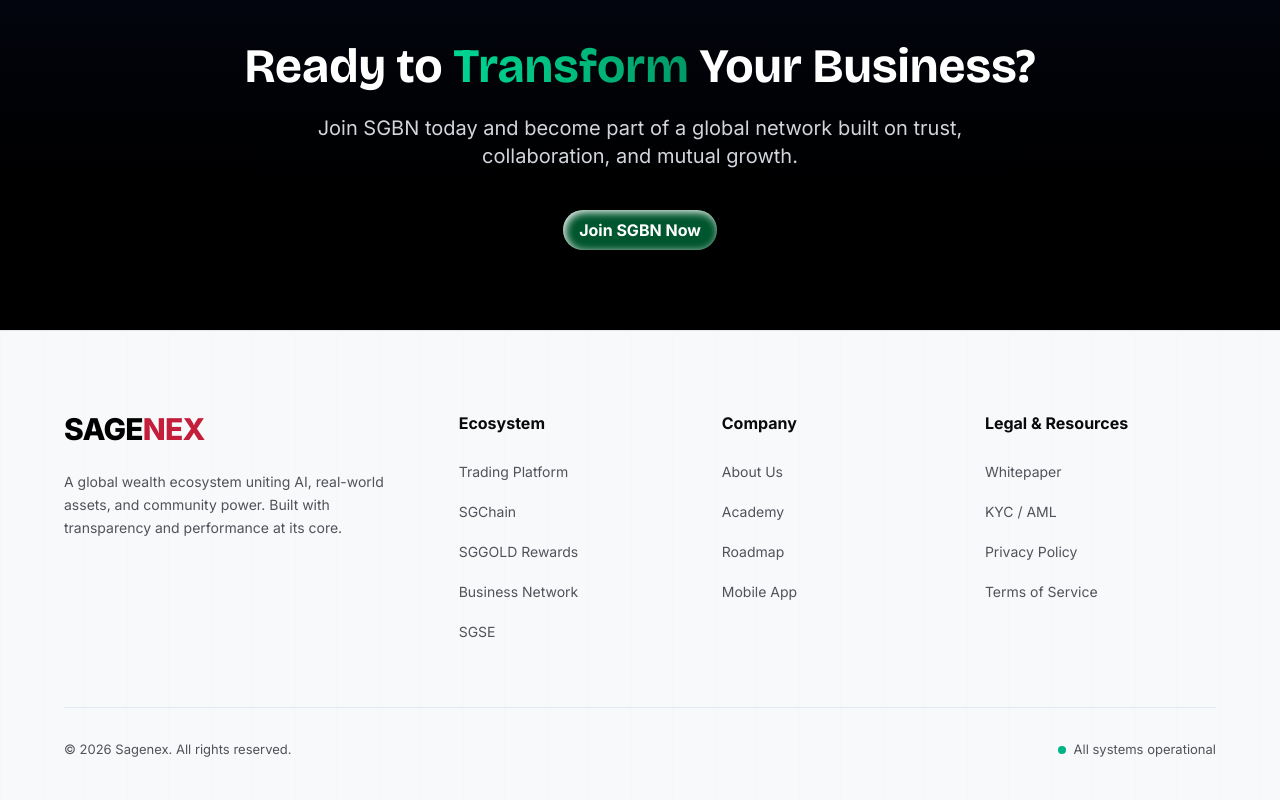
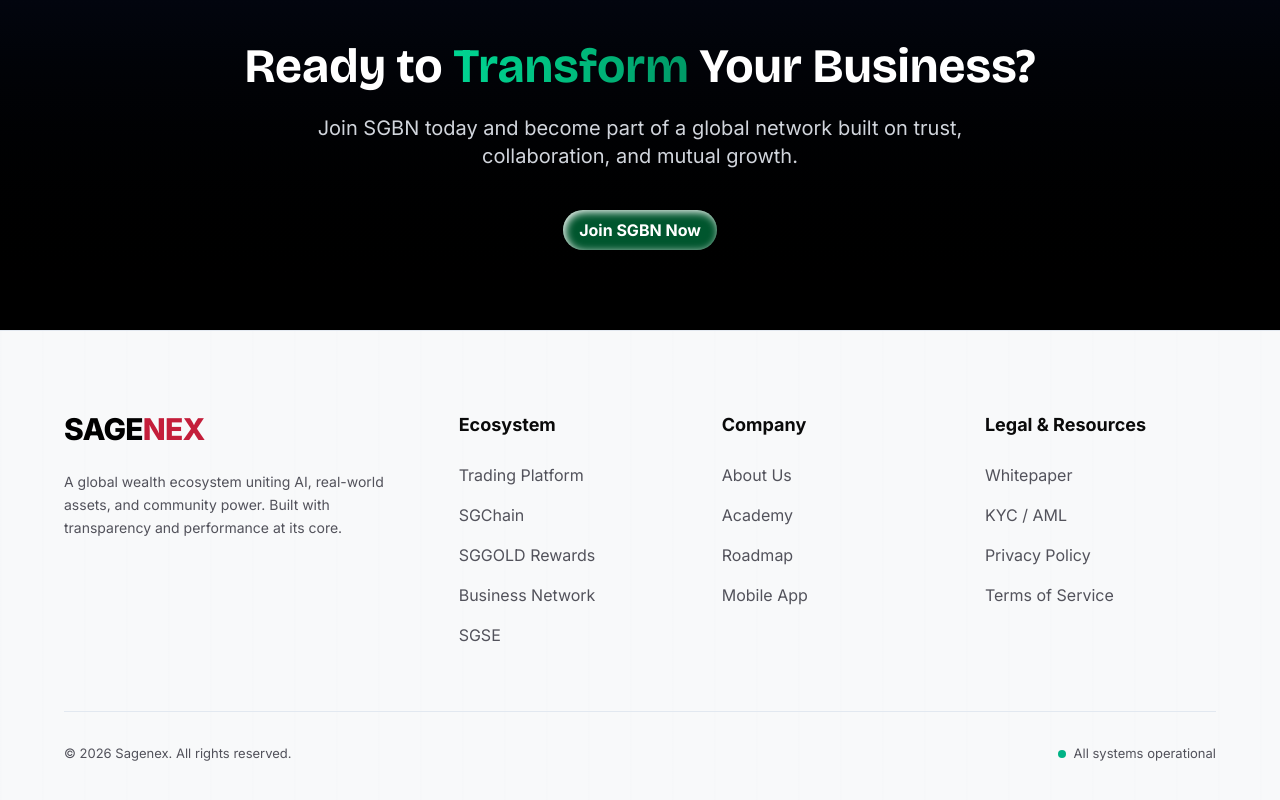
Before and after one commit to jobsforceai/sagenex-user, a Next.js app: page /sgbn in a window 1280 px wide. Shown: the part 4913-5713 px from the top of the page. Built offline with nearby package versions, Linux system fonts and the light colour scheme; no server answers.

Commit message:
Increase footer link text size

```diff
--- a/src/components/landing/footer.tsx
+++ b/src/components/landing/footer.tsx
@@ -91,13 +91,13 @@
 function FooterCol({ title, links }: { title: string; links: FooterLink[] }) {
   return (
     <div>
-      <h4 className="text-[#0A0A0A] font-bold mb-6 font-display">{title}</h4>
+      <h4 className="text-base text-[#0A0A0A] font-bold mb-6 font-display md:text-lg">{title}</h4>
       <ul className="space-y-4">
         {links.map((link) => (
           <li key={link.label}>
             <Link
               href={link.href}
-              className="text-sm text-[#52525b] hover:text-[var(--crimson)] transition-colors"
+              className="text-base text-[#52525b] hover:text-[var(--crimson)] transition-colors"
               {...(link.external ? { target: "_blank", rel: "noopener noreferrer" } : {})}
             >
               {link.label}
```
